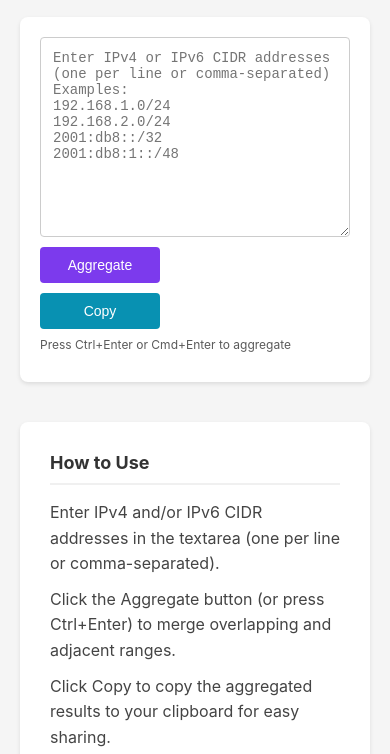
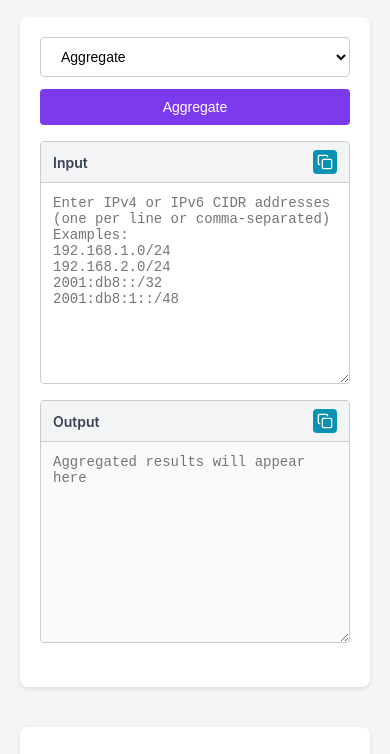
Before and after one commit to jasontally/ip-address-aggregate, a website: page index.html in a window 390 px wide. Shown: the part 62-816 px from the top of the page. Drawn offline with nearby package versions, Linux system fonts and the light colour scheme.

Commit message:
Match diff box styling to input/output boxes and bump version to 1.0.2

```diff
--- a/index.html
+++ b/index.html
@@ -141,42 +141,101 @@
         box-shadow: 0 2px 4px rgba(0, 0, 0, 0.1);
       }
 
-      .input-group {
-        display: flex;
-        gap: 10px;
-        align-items: flex-start;
-        flex-wrap: wrap;
-      }
-
       label {
         font-weight: 500;
       }
 
-      textarea {
+      .action-toolbar {
+        display: flex;
+        gap: 12px;
+        align-items: center;
+        margin-bottom: 16px;
+      }
+
+      .operation-select {
+        padding: 10px 16px;
+        border: 1px solid #ccc;
+        border-radius: 4px;
+        font-size: 14px;
+        background: white;
+        cursor: pointer;
+      }
+
+      .input-output-container {
+        display: flex;
+        gap: 16px;
+        margin-bottom: 24px;
+      }
+
+      .text-editor-wrapper {
         flex: 1;
-        min-width: 300px;
+        display: flex;
+        flex-direction: column;
+        border: 1px solid #ccc;
+        border-radius: 4px;
+      }
+
+      .editor-header {
+        display: flex;
+        justify-content: space-between;
+        align-items: center;
+        padding: 8px 12px;
+        background: #f3f4f6;
+        border-bottom: 1px solid #ccc;
+        border-radius: 4px 4px 0 0;
+      }
+
+      .editor-header label {
+        font-weight: 600;
+        font-size: 14px;
+        color: #374151;
+      }
+
+      .icon-button {
+        padding: 4px;
+        background: #0891b2;
+        color: white;
+        border: none;
+        border-radius: 4px;
+        cursor: pointer;
+        display: inline-flex;
+        align-items: center;
+        justify-content: center;
+        transition: background 0.2s;
+      }
+
+      .icon-button svg {
+        width: 16px;
+        height: 16px;
+      }
+
+      .icon-button:hover {
+        background: #0e7490;
+      }
+
+      .input-output-container textarea {
+        flex: 1;
+        min-width: 280px;
         min-height: 200px;
         padding: 12px;
-        border: 1px solid #ccc;
-        border-radius: 4px;
+        border: none;
+        border-radius: 0 0 4px 4px;
         font-family: monospace;
         font-size: 14px;
         resize: vertical;
       }
 
-      textarea:focus {
+      .input-output-container textarea:focus {
         outline: none;
-        border-color: #7c3aed;
-        box-shadow: 0 0 0 2px rgba(124, 58, 237, 0.2);
+        box-shadow: inset 0 0 0 2px rgba(124, 58, 237, 0.2);
       }
 
-      .button-group {
-        display: flex;
-        flex-direction: column;
-        gap: 10px;
+      #addressOutput {
+        background: #f9fafb;
+        color: #4b5563;
       }
 
-      button {
+      button:not(.icon-button) {
         padding: 10px 24px;
         background: #7c3aed;
         color: white;
@@ -188,26 +247,19 @@
         min-width: 120px;
       }
 
-      button:hover {
+      button:not(.icon-button):hover {
         background: #6d28d9;
       }
 
-      button:disabled {
+      button:not(.icon-button):disabled {
         background: #ccc;
         cursor: not-allowed;
       }
 
-      button:focus-visible {
+      button:not(.icon-button):focus-visible,
+      .icon-button:focus-visible {
         outline: 2px solid #7c3aed;
         outline-offset: 2px;
-      }
-
-      .copy-button {
-        background: #0891b2 !important;
-      }
-
-      .copy-button:hover {
-        background: #0e7490 !important;
       }
 
       .error {
@@ -281,28 +333,41 @@
         display: block;
       }
 
-      .diff-header {
-        display: flex;
-        gap: 20px;
-        margin-bottom: 10px;
-        font-weight: 600;
-        color: #333;
-        padding-bottom: 8px;
-        border-bottom: 2px solid #f0f0f0;
-      }
-
       .diff-columns {
         display: flex;
         gap: 20px;
       }
 
+      .diff-wrapper {
+        flex: 1;
+        display: flex;
+        flex-direction: column;
+        border: 1px solid #ccc;
+        border-radius: 4px;
+      }
+
+      .diff-header {
+        display: flex;
+        justify-content: space-between;
+        align-items: center;
+        padding: 8px 12px;
+        background: #f3f4f6;
+        border-bottom: 1px solid #ccc;
+        border-radius: 4px 4px 0 0;
+      }
+
+      .diff-header label {
+        font-weight: 600;
+        font-size: 14px;
+        color: #374151;
+      }
+
       .diff-column {
-        flex: 1;
         font-family: monospace;
         font-size: 13px;
         background: #fafafa;
-        border: 1px solid #eee;
-        border-radius: 4px;
+        border: none;
+        border-radius: 0 0 4px 4px;
         padding: 10px;
         min-height: 200px;
         max-height: 400px;
@@ -379,6 +444,28 @@
       .footer li {
         margin-bottom: 5px;
       }
+
+      @media (max-width: 768px) {
+        .action-toolbar {
+          flex-direction: column;
+          align-items: stretch;
+        }
+
+        .input-output-container,
+        .diff-columns,
+        .diff-header {
+          flex-direction: column;
+        }
+
+        .input-output-container textarea,
+        .diff-column {
+          min-width: 100%;
+        }
+
+        .text-editor-wrapper {
+          min-width: 100%;
+        }
+      }
     </style>
   </head>
   <body>
@@ -389,34 +476,67 @@
 
     <main id="main-content">
       <div class="input-form">
-      <div class="input-group">
-        <label for="addressInput" class="visually-hidden">IP address input</label>
+        <div class="action-toolbar">
+          <select id="operationSelect" class="operation-select">
+            <option value="aggregate">Aggregate</option>
+          </select>
+          <button id="aggregateBtn" onclick="aggregateAddresses()">Aggregate</button>
+        </div>
+
+        <div class="input-output-container">
+          <div class="text-editor-wrapper">
+              <div class="editor-header">
+                <label for="addressInput">Input</label>
+                <button class="icon-button copy-input-btn" onclick="copyInput()" title="Copy input" aria-label="Copy input">
+                  <svg xmlns="http://www.w3.org/2000/svg" width="16" height="16" viewBox="0 0 24 24" fill="none" stroke="currentColor" stroke-width="2" stroke-linecap="round" stroke-linejoin="round">
+                    <rect width="14" height="14" x="8" y="8" rx="2" ry="2"/>
+                    <path d="M4 16c-1.1 0-2-.9-2-2V4c0-1.1.9-2 2-2h10c1.1 0 2 .9 2 2"/>
+                  </svg>
+                </button>
+              </div>
             <textarea
               id="addressInput"
               placeholder="Enter IPv4 or IPv6 CIDR addresses (one per line or comma-separated)&#10;Examples:&#10;192.168.1.0/24&#10;192.168.2.0/24&#10;2001:db8::/32&#10;2001:db8:1::/48"
               aria-label="IP address input"
             ></textarea>
-        <div class="button-group">
-          <button id="aggregateBtn" onclick="aggregateAddresses()">
-            Aggregate
-          </button>
-          <button id="copyBtn" class="copy-button" onclick="copyResults()" disabled>
-            Copy
+          </div>
+
+          <div class="text-editor-wrapper">
+              <div class="editor-header">
+                <label for="addressOutput">Output</label>
+                <button class="icon-button copy-output-btn" onclick="copyOutput()" title="Copy output" aria-label="Copy output">
+                  <svg xmlns="http://www.w3.org/2000/svg" width="16" height="16" viewBox="0 0 24 24" fill="none" stroke="currentColor" stroke-width="2" stroke-linecap="round" stroke-linejoin="round">
+                    <rect width="14" height="14" x="8" y="8" rx="2" ry="2"/>
+                    <path d="M4 16c-1.1 0-2-.9-2-2V4c0-1.1.9-2 2-2h10c1.1 0 2 .9 2 2"/>
+                  </svg>
                 </button>
               </div>
+            <textarea
+              id="addressOutput"
+              readonly
+              placeholder="Aggregated results will appear here"
+              aria-label="Aggregated output"
+            ></textarea>
           </div>
-      <p class="hint">Press Ctrl+Enter or Cmd+Enter to aggregate</p>
+        </div>
+
         <div id="error" class="error" role="alert" aria-live="polite" aria-atomic="true"></div>
       </div>
 
     <div id="diffContainer" class="diff-container" aria-live="polite">
+      <div class="diff-columns">
+        <div class="diff-wrapper">
           <div class="diff-header">
-        <div style="flex: 1">Sorted Input</div>
-        <div style="flex: 1">Aggregated Output</div>
+            <label>Sorted Input</label>
           </div>
-      <div class="diff-columns">
           <div id="beforeColumn" class="diff-column" aria-label="Sorted input addresses"></div>
+        </div>
+        <div class="diff-wrapper">
+          <div class="diff-header">
+            <label>Aggregated Output</label>
+          </div>
           <div id="afterColumn" class="diff-column" aria-label="Aggregated output addresses"></div>
+        </div>
       </div>
       </div>
     </main>
@@ -474,10 +594,10 @@
         class="footer-section"
         style="text-align: center; color: #666; font-size: 12px"
       >
-        Version 1.0.1
+        Version 1.0.2
       </div>
     </footer>
 
-    <script type="module" src="app.js?v=1.0.1"></script>
+    <script type="module" src="app.js?v=1.0.2"></script>
   </body>
 </html>
--- a/package.json
+++ b/package.json
@@ -1,6 +1,6 @@
 {
   "name": "ip-address-aggregate",
-  "version": "1.0.1",
+  "version": "1.0.2",
   "description": "Static browser application for aggregating IPv4 and IPv6 CIDR addresses",
   "main": "app.js",
   "type": "module",
@@ -35,6 +35,7 @@
   },
   "dependencies": {
     "cidr-tools": "^8.0.0",
-    "diff": "^5.1.0"
+    "diff": "^5.1.0",
+    "lucide": "^0.562.0"
   }
 }
```
Also changed, not shown: 1 other file. Lines whose indentation alone changed are shown as unchanged.
